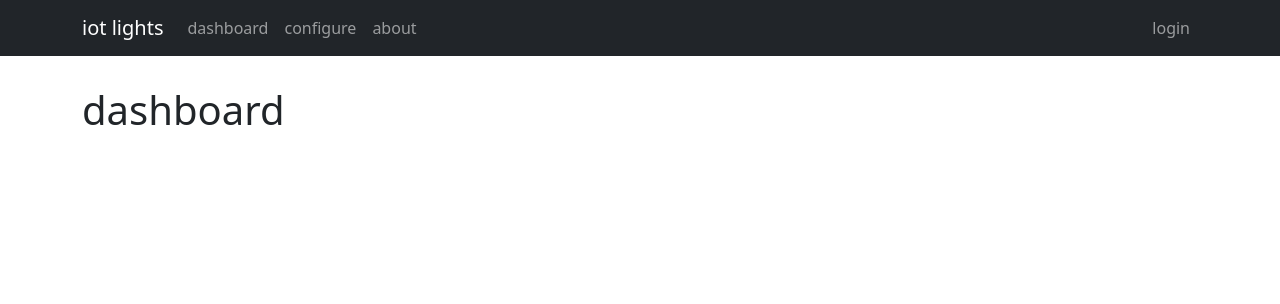
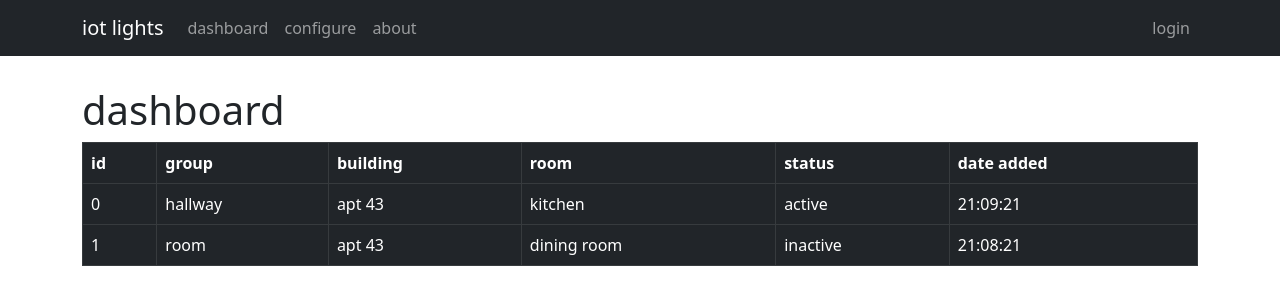
Before and after one commit to Delcari/SIT314-Project, a React (Vite) app in the folder web/: page /dashboard in a window 1280 px wide. Shown: the top 304 px of the page. Built offline with nearby package versions, Linux system fonts and the light colour scheme.

Commit message:
NEW: table on dashboard page

```diff
--- a/web/src/pages/Dashboard.tsx
+++ b/web/src/pages/Dashboard.tsx
@@ -1,13 +1,41 @@
 import React, { useState } from "react";
-import {
-  Container
-} from "react-bootstrap";
+import { Container, Table } from "react-bootstrap";
 
 function Dashboard() {
   return (
     <div>
       <Container fluid="sm">
         <h1>dashboard</h1>
+        <Table bordered hover variant="dark">
+          <thead>
+            <tr>
+              <th>id</th>
+              <th>group</th>
+              <th>building</th>
+              <th>room</th>
+              <th>status</th>
+              <th>date added</th>
+            </tr>
+          </thead>
+          <tbody>
+            <tr>
+              <td>0</td>
+              <td>hallway</td>
+              <td>apt 43</td>
+              <td>kitchen</td>
+              <td>active</td>
+              <td>21:09:21</td>
+            </tr>
+            <tr>
+              <td>1</td>
+              <td>room</td>
+              <td>apt 43</td>
+              <td>dining room</td>
+              <td>inactive</td>
+              <td>21:08:21</td>
+            </tr>
+          </tbody>
+        </Table>
       </Container>
     </div>
   );
```
